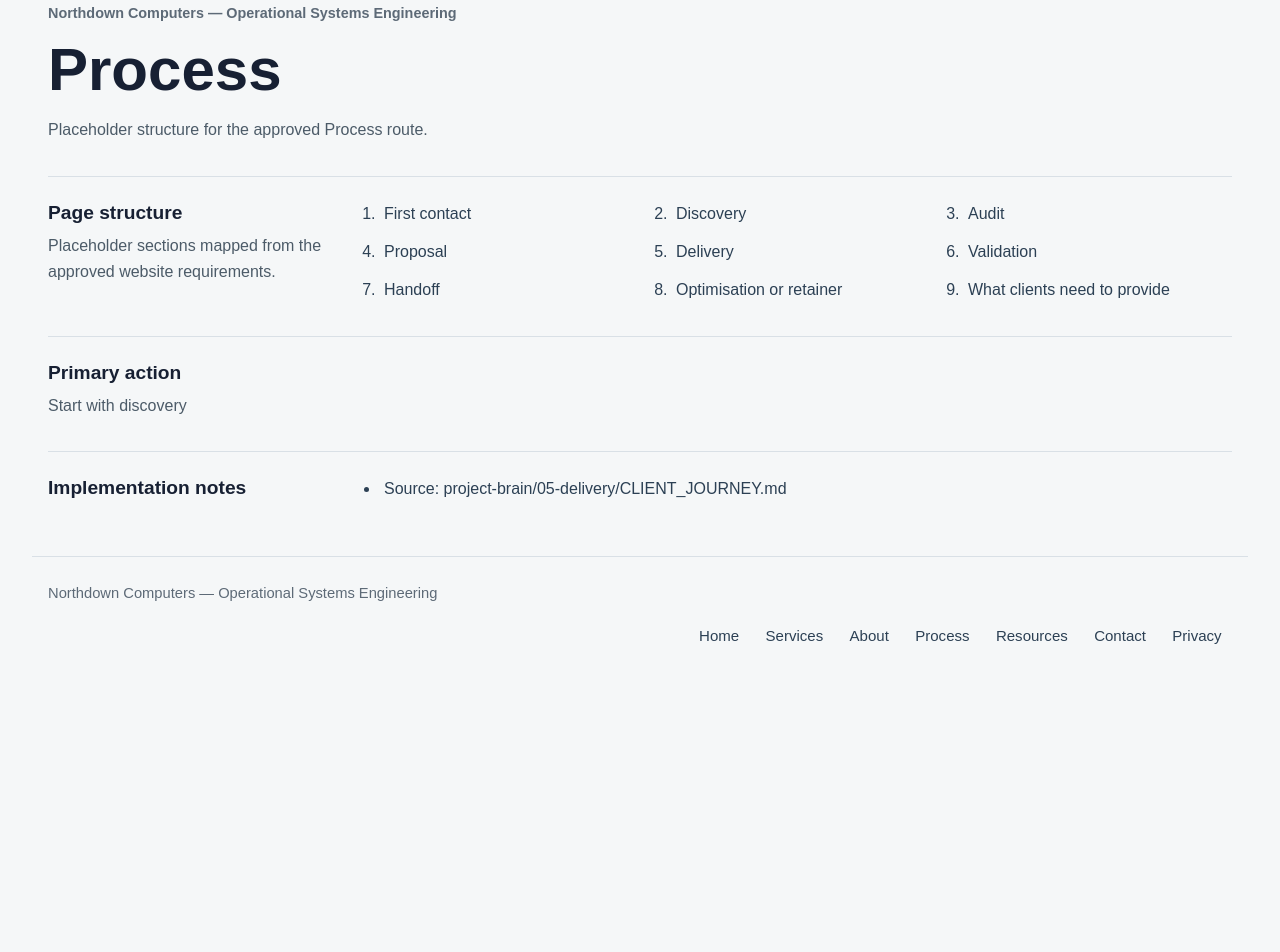
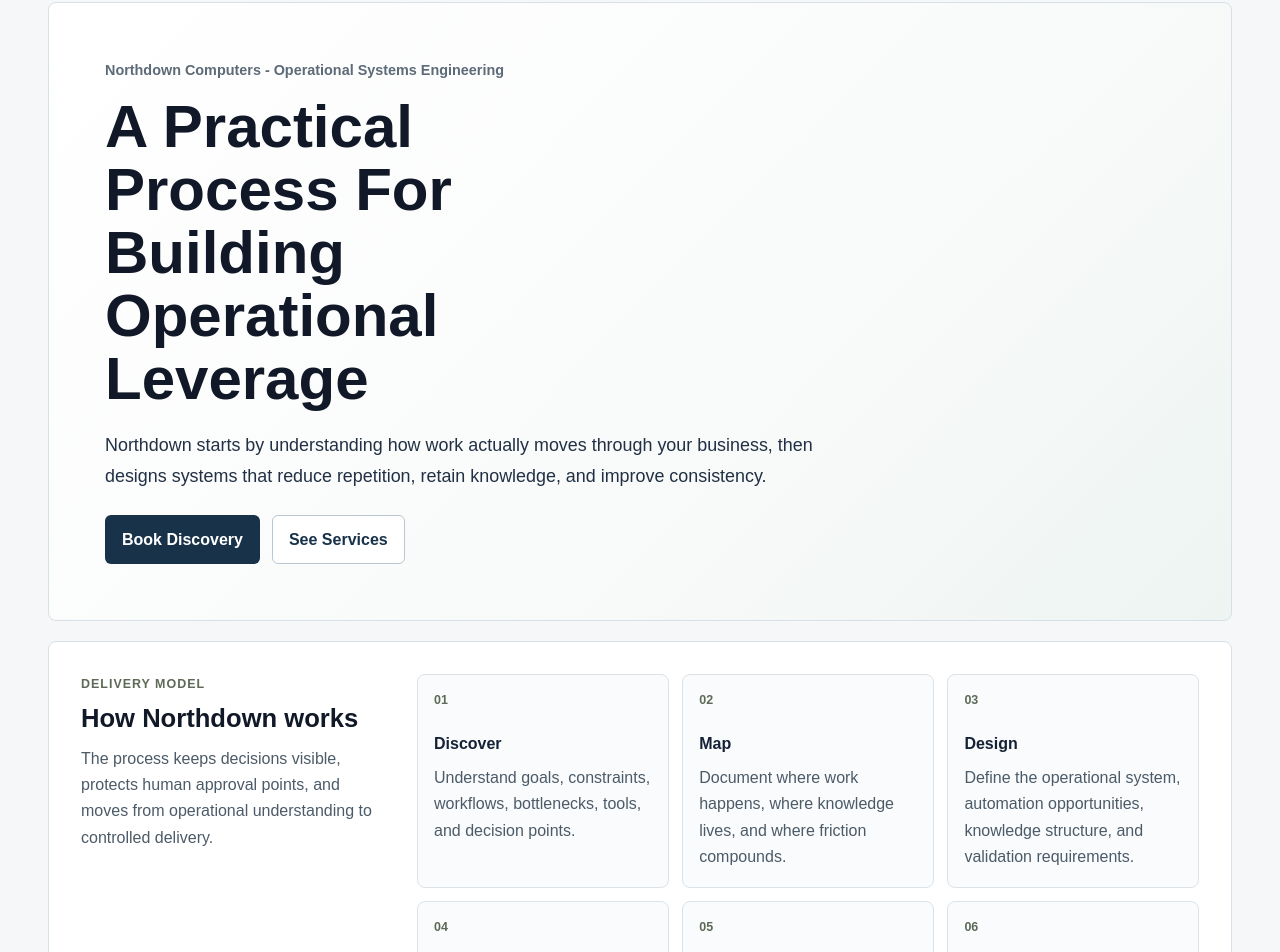
Before and after one commit to fabmendez/northdown-agency-site, a SvelteKit app: page /process in a window 1280 px wide. Shown: the part 114-1066 px from the top of the page. Before the commit the page ends 802 px from the top, so only its background shows below. Built offline with nearby package versions, Linux system fonts and the light colour scheme.

Commit message:
Replace process placeholder with delivery model content

```diff
--- a/src/routes/process/+page.svelte
+++ b/src/routes/process/+page.svelte
@@ -1,6 +1,360 @@
-<script>
-	import PageShell from '$lib/PageShell.svelte';
-	import { pages } from '$lib/siteStructure.js';
-</script>
+<article class="process-page">
+	<header class="process-hero">
+		<p class="page-label">Northdown Computers - Operational Systems Engineering</p>
+		<h1>A Practical Process For Building Operational Leverage</h1>
+		<p>
+			Northdown starts by understanding how work actually moves through your business, then
+			designs systems that reduce repetition, retain knowledge, and improve consistency.
+		</p>
+		<div class="button-row" aria-label="Process actions">
+			<a class="button button-primary" href="/contact">Book Discovery</a>
+			<a class="button button-secondary" href="/services">See Services</a>
+		</div>
+	</header>
 
-<PageShell {...pages.process} />
+	<section class="process-section" aria-labelledby="how-heading">
+		<div class="section-heading">
+			<p class="section-kicker">Delivery model</p>
+			<h2 id="how-heading">How Northdown works</h2>
+			<p>
+				The process keeps decisions visible, protects human approval points, and moves from
+				operational understanding to controlled delivery.
+			</p>
+		</div>
+
+		<ol class="step-grid">
+			<li>
+				<h3>Discover</h3>
+				<p>Understand goals, constraints, workflows, bottlenecks, tools, and decision points.</p>
+			</li>
+			<li>
+				<h3>Map</h3>
+				<p>Document where work happens, where knowledge lives, and where friction compounds.</p>
+			</li>
+			<li>
+				<h3>Design</h3>
+				<p>
+					Define the operational system, automation opportunities, knowledge structure, and
+					validation requirements.
+				</p>
+			</li>
+			<li>
+				<h3>Build</h3>
+				<p>Implement the agreed system in controlled increments with clear checkpoints.</p>
+			</li>
+			<li>
+				<h3>Validate</h3>
+				<p>
+					Test workflows, review outputs, confirm handoffs, and check that the system supports
+					real operations.
+				</p>
+			</li>
+			<li>
+				<h3>Transfer</h3>
+				<p>Document the system, hand over operating knowledge, and support adoption.</p>
+			</li>
+		</ol>
+	</section>
+
+	<section class="process-section" aria-labelledby="different-heading">
+		<div class="section-heading">
+			<p class="section-kicker">Operating discipline</p>
+			<h2 id="different-heading">What makes the process different</h2>
+			<p>Northdown treats automation as operational change, not as a tool-first exercise.</p>
+		</div>
+
+		<ul class="card-grid">
+			<li>Systems before tools.</li>
+			<li>Operational understanding before automation.</li>
+			<li>Knowledge retention built in.</li>
+			<li>Validation before handover.</li>
+			<li>Governance instead of shortcuts.</li>
+			<li>Practical delivery over novelty.</li>
+		</ul>
+	</section>
+
+	<section class="process-section" aria-labelledby="client-input-heading">
+		<div class="section-heading">
+			<p class="section-kicker">Client role</p>
+			<h2 id="client-input-heading">What clients need to bring</h2>
+			<p>
+				Useful delivery needs access to the people, examples, and rules that shape the current
+				workflow.
+			</p>
+		</div>
+
+		<ul class="card-grid">
+			<li>Access to process owners.</li>
+			<li>Examples of current work.</li>
+			<li>Business rules and constraints.</li>
+			<li>Decision-maker availability.</li>
+			<li>Willingness to simplify messy workflows.</li>
+			<li>Clarity on what must not be automated.</li>
+		</ul>
+	</section>
+
+	<section class="process-section" aria-labelledby="avoids-heading">
+		<div class="section-heading">
+			<p class="section-kicker">Boundaries</p>
+			<h2 id="avoids-heading">What Northdown avoids</h2>
+			<p>
+				Boundaries keep the work maintainable, reviewable, and tied to real operational value.
+			</p>
+		</div>
+
+		<ul class="avoid-list">
+			<li>Automating broken processes blindly.</li>
+			<li>Adding tools without ownership.</li>
+			<li>Fake AI transformation claims.</li>
+			<li>Bypassing privacy or governance.</li>
+			<li>Building systems nobody can maintain.</li>
+			<li>Chasing novelty over operational usefulness.</li>
+		</ul>
+	</section>
+
+	<section class="process-cta" aria-labelledby="cta-heading">
+		<div>
+			<p class="section-kicker">Next step</p>
+			<h2 id="cta-heading">Start With An Operational Review</h2>
+			<p>Begin by reviewing the workflow before choosing tools, automations, or system design.</p>
+		</div>
+
+		<div class="button-row" aria-label="Conversion actions">
+			<a class="button button-primary" href="/contact">Book Discovery</a>
+			<a class="button button-secondary" href="/services">See Services</a>
+		</div>
+	</section>
+</article>
+
+<style>
+	.process-page {
+		display: grid;
+		gap: 1.25rem;
+	}
+
+	.process-hero,
+	.process-section,
+	.process-cta {
+		border: 1px solid #d8e0e7;
+		border-radius: 8px;
+	}
+
+	.process-hero {
+		background: linear-gradient(135deg, #ffffff 0%, #f8faf9 64%, #edf4f1 100%);
+		padding: clamp(1.5rem, 5vw, 3.5rem);
+	}
+
+	.process-hero h1 {
+		max-width: 15ch;
+		margin-bottom: 1.25rem;
+		color: #111827;
+	}
+
+	.process-hero p:not(.page-label) {
+		max-width: 46rem;
+		color: #213044;
+		font-size: 1.12rem;
+		line-height: 1.7;
+	}
+
+	.process-section {
+		background: #ffffff;
+		display: grid;
+		grid-template-columns: minmax(14rem, 19rem) minmax(0, 1fr);
+		gap: clamp(1.25rem, 3vw, 2rem);
+		padding: clamp(1.25rem, 3vw, 2rem);
+	}
+
+	.section-heading h2 {
+		color: #111827;
+		font-size: clamp(1.35rem, 2vw, 1.8rem);
+		line-height: 1.18;
+		margin-bottom: 0.75rem;
+	}
+
+	.section-heading p {
+		max-width: 42rem;
+	}
+
+	.section-kicker {
+		color: #5e6a57;
+		font-size: 0.78rem;
+		font-weight: 800;
+		letter-spacing: 0.08em;
+		margin: 0 0 0.55rem;
+		text-transform: uppercase;
+	}
+
+	.button-row {
+		display: flex;
+		flex-wrap: wrap;
+		gap: 0.75rem;
+		margin-top: 1.5rem;
+	}
+
+	.button {
+		align-items: center;
+		border: 1px solid transparent;
+		border-radius: 6px;
+		display: inline-flex;
+		font-weight: 700;
+		justify-content: center;
+		min-height: 2.75rem;
+		padding: 0.72rem 1rem;
+		text-decoration: none;
+	}
+
+	.button-primary {
+		background: #18324a;
+		color: #ffffff;
+	}
+
+	.button-primary:hover {
+		background: #0f2437;
+	}
+
+	.button-secondary {
+		background: #ffffff;
+		border-color: #b9c7d3;
+		color: #18324a;
+	}
+
+	.button-secondary:hover {
+		background: #eef4f7;
+		border-color: #8fa4b6;
+	}
+
+	.step-grid,
+	.card-grid,
+	.avoid-list {
+		margin: 0;
+		padding: 0;
+	}
+
+	.step-grid {
+		counter-reset: process-steps;
+		display: grid;
+		gap: 0.85rem;
+		grid-template-columns: repeat(3, minmax(0, 1fr));
+		list-style: none;
+	}
+
+	.step-grid li {
+		border: 1px solid #dbe3e8;
+		border-radius: 8px;
+		background: #f9fbfc;
+		counter-increment: process-steps;
+		min-height: 11rem;
+		padding: 1rem;
+	}
+
+	.step-grid li::before {
+		color: #5e6a57;
+		content: '0' counter(process-steps);
+		display: block;
+		font-size: 0.78rem;
+		font-weight: 800;
+		margin-bottom: 1.5rem;
+	}
+
+	.step-grid h3 {
+		color: #152236;
+		font-size: 1rem;
+		line-height: 1.3;
+		margin: 0 0 0.65rem;
+	}
+
+	.step-grid p {
+		margin: 0;
+	}
+
+	.card-grid,
+	.avoid-list {
+		display: grid;
+		gap: 0.85rem;
+		grid-template-columns: repeat(auto-fit, minmax(14rem, 1fr));
+		list-style: none;
+	}
+
+	.card-grid li,
+	.avoid-list li {
+		border: 1px solid #dbe3e8;
+		border-radius: 8px;
+		background: #f9fbfc;
+		color: #223247;
+		line-height: 1.5;
+		min-height: 5rem;
+		padding: 1rem;
+	}
+
+	.avoid-list li {
+		background: #fbfcfd;
+	}
+
+	.process-cta {
+		align-items: center;
+		background: #18324a;
+		color: #ffffff;
+		display: flex;
+		gap: 1.5rem;
+		justify-content: space-between;
+		padding: clamp(1.25rem, 3vw, 2rem);
+	}
+
+	.process-cta h2,
+	.process-cta p,
+	.process-cta .section-kicker {
+		color: #ffffff;
+	}
+
+	.process-cta .button-row {
+		flex: 0 0 auto;
+		margin-top: 0;
+	}
+
+	.process-cta .button-primary {
+		background: #ffffff;
+		color: #18324a;
+	}
+
+	.process-cta .button-secondary {
+		background: transparent;
+		border-color: rgba(255, 255, 255, 0.5);
+		color: #ffffff;
+	}
+
+	.process-cta .button-secondary:hover {
+		background: rgba(255, 255, 255, 0.12);
+	}
+
+	@media (max-width: 920px) {
+		.process-section {
+			grid-template-columns: 1fr;
+		}
+
+		.step-grid {
+			grid-template-columns: repeat(auto-fit, minmax(14rem, 1fr));
+		}
+
+		.process-cta {
+			align-items: flex-start;
+			flex-direction: column;
+		}
+	}
+
+	@media (max-width: 560px) {
+		.process-hero,
+		.process-section,
+		.process-cta {
+			border-left: 0;
+			border-right: 0;
+			border-radius: 0;
+			margin-left: -1rem;
+			margin-right: -1rem;
+		}
+
+		.button {
+			width: 100%;
+		}
+	}
+</style>
```
Also changed, not shown: content/pages/process.md (+70 -1 lines).
